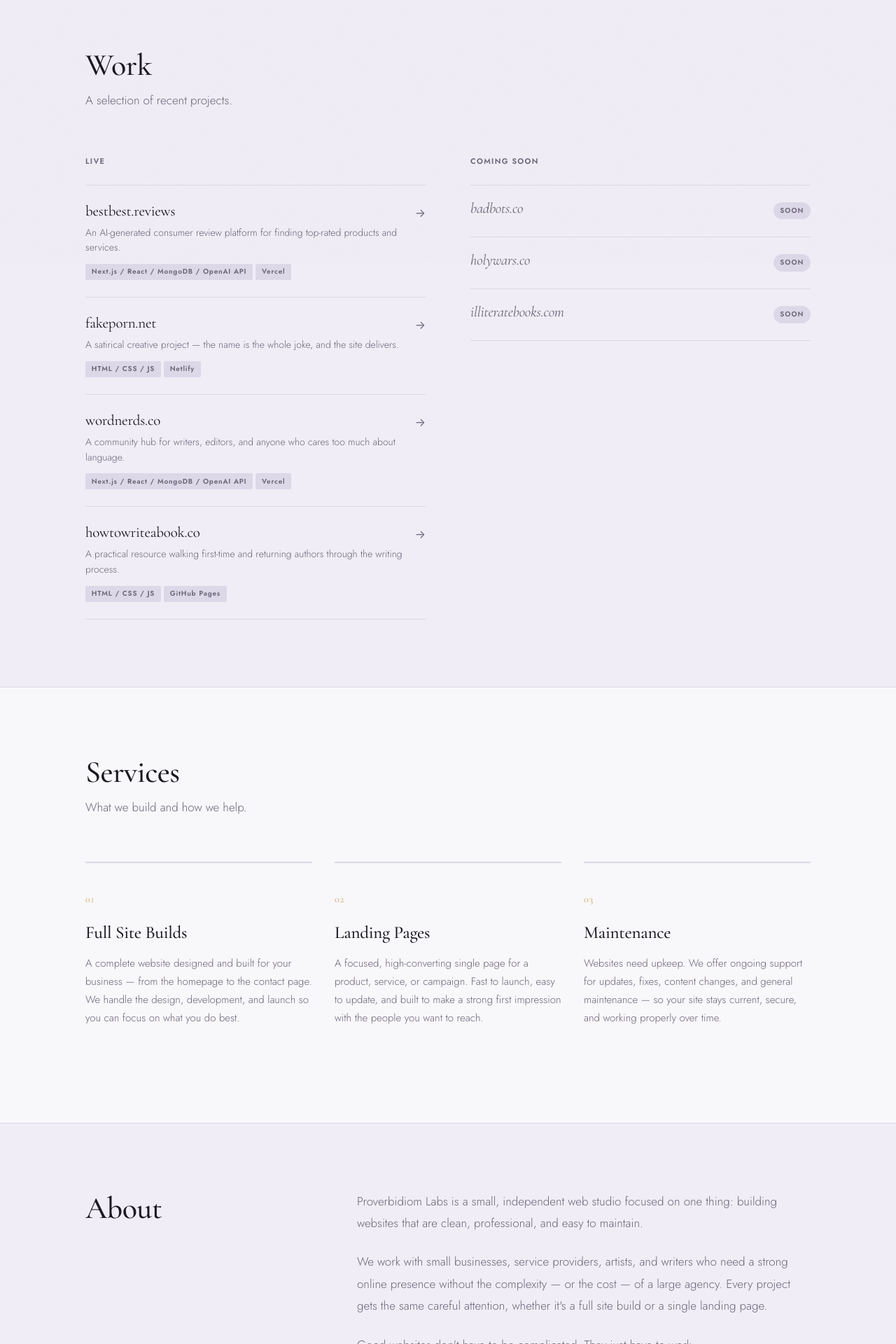
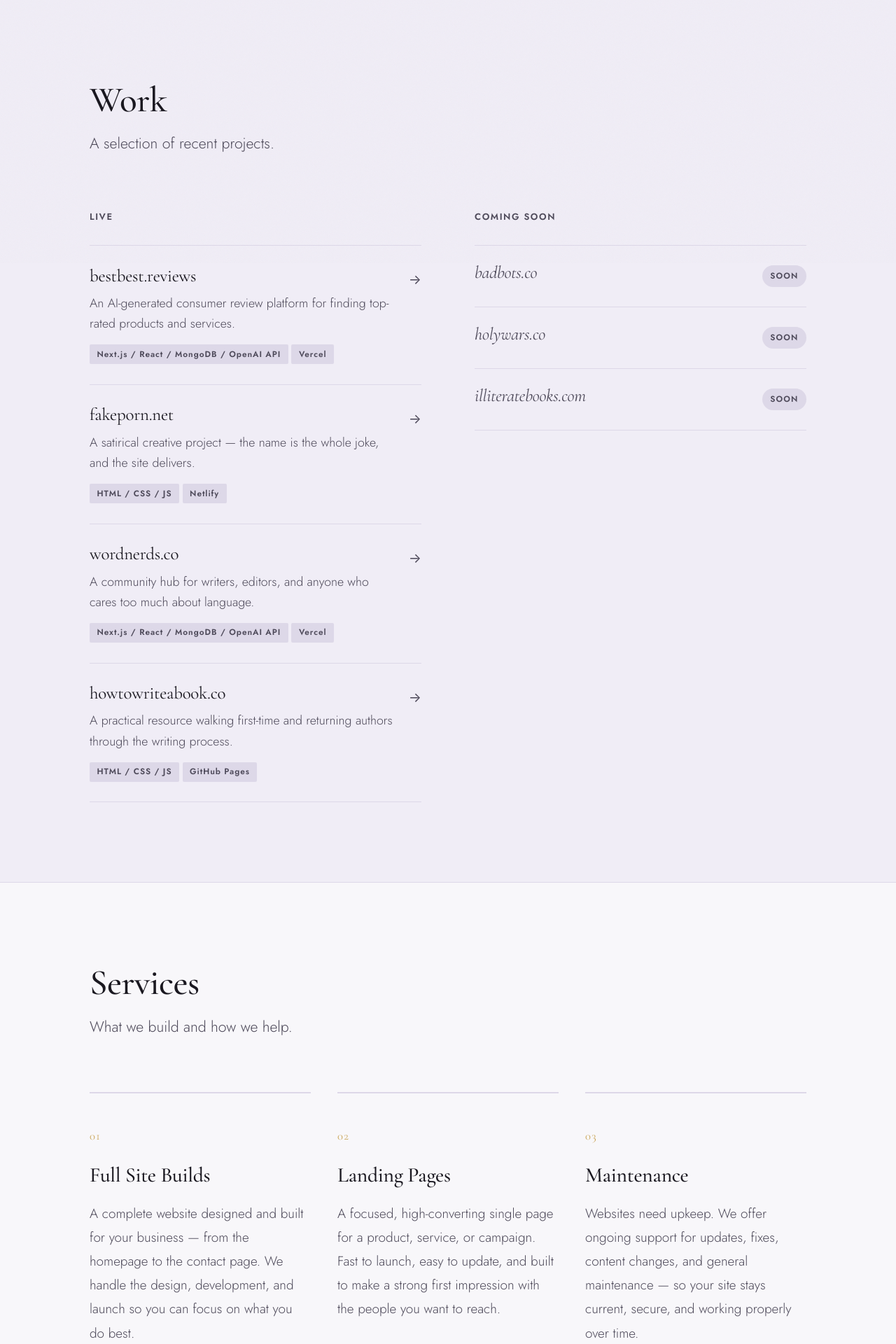
Before and after one commit to ethanryan/proverbidiom, a PHP site: page / in a window 1280 px wide. Shown: the part 424-2344 px from the top of the page at 70% size. Run offline with PHP 8.4, Linux system fonts and the light colour scheme.

Commit message:
adding purple hero gif, better font sizes

```diff
--- a/index.html
+++ b/index.html
@@ -17,6 +17,9 @@
     <link rel="stylesheet" href="styles.css">
 </head>
 <body>
+
+    <!-- Skip navigation — hidden visually, shown on keyboard focus (ADA) -->
+    <a href="#main-content" class="skip-link">Skip to main content</a>
 
     <!-- ============================================================
          HEADER / NAVIGATION
@@ -59,7 +62,7 @@
         </nav>
     </div>
 
-    <main>
+    <main id="main-content">
 
         <!-- ============================================================
              HERO
@@ -69,7 +72,16 @@
              uncomment the <div> and tell me — I'll wire up the CSS.
              ============================================================ -->
         <section id="hero" class="hero">
-            <!-- <div class="hero-gif-bg" aria-hidden="true"></div> -->
+            <!-- Video background — muted/looping/autoplay required for gif-like behavior -->
+            <video
+                class="hero-video-bg"
+                src="media/abstract-purple-landscape-gif.mp4"
+                autoplay
+                loop
+                muted
+                playsinline
+                aria-hidden="true"
+            ></video>
             <div class="container">
                 <div class="hero-content">
 
--- a/script.js
+++ b/script.js
@@ -119,15 +119,16 @@ if ('IntersectionObserver' in window && fadeEls.length > 0) {
 
 
 /* ------------------------------------------------------------
-   6. HERO GIF BACKGROUND — placeholder, ready to activate
-   When you have your gif:
-     1. Drop the file into this project folder
-     2. Uncomment <div class="hero-gif-bg"> in index.html
-     3. Replace 'your-animation.gif' below with your filename
-     4. Adjust the opacity value in styles.css (.hero-gif-bg)
+   6. HERO VIDEO BACKGROUND
+   Respects prefers-reduced-motion — pauses the video if the
+   user has that accessibility setting enabled.
+   EDIT: Adjust opacity in styles.css (.hero-video-bg)
    ------------------------------------------------------------ */
-// const gifBg = document.querySelector('.hero-gif-bg');
-// if (gifBg) gifBg.style.backgroundImage = "url('your-animation.gif')";
+const heroVideo = document.querySelector('.hero-video-bg');
+if (heroVideo && window.matchMedia('(prefers-reduced-motion: reduce)').matches) {
+    heroVideo.pause();
+    heroVideo.style.display = 'none';
+}
 
 
 /* ------------------------------------------------------------
--- a/styles.css
+++ b/styles.css
@@ -20,7 +20,7 @@
     --color-bg:           #F8F7FA;   /* faint lavender-white — main background */
     --color-bg-alt:       #F0EDF6;   /* slightly deeper — alternate sections */
     --color-text:         #1A1820;   /* near-black with a touch of purple */
-    --color-text-muted:   #6B6578;   /* purple-tinted muted text */
+    --color-text-muted:   #4E4A5A;   /* purple-tinted muted text — darkened for WCAG AA contrast */
     --color-accent:       #5B3E9A;   /* deep purple — primary accent */
     --color-accent-hover: #4A3282;   /* darker purple for hover states */
     --color-gold:         #C49A42;   /* warm gold — service numbers, CTAs */
@@ -77,7 +77,7 @@
 }
 
 html {
-    font-size: 16px;
+    font-size: 19px; /* EDIT: Base font size — scales all rem units */
     scroll-behavior: smooth;
     -webkit-text-size-adjust: 100%;
 }
@@ -88,9 +88,49 @@ body {
     font-family: var(--font-body);
     font-weight: 400;
     font-size: 1rem;
-    line-height: 1.65;
+    line-height: 1.75; /* increased for readability */
     -webkit-font-smoothing: antialiased;
     -moz-osx-font-smoothing: grayscale;
+}
+
+/* ── Skip navigation link (ADA) ────────────────────────────
+   Hidden off-screen until focused by keyboard — required for
+   screen readers and keyboard-only users.
+   ------------------------------------------------------------ */
+.skip-link {
+    position: absolute;
+    top: -100%;
+    left: var(--space-4);
+    z-index: 10000;
+    padding: var(--space-3) var(--space-6);
+    background-color: var(--color-accent);
+    color: var(--color-white);
+    font-size: 0.875rem;
+    font-weight: 500;
+    border-radius: 0 0 var(--border-radius) var(--border-radius);
+    text-decoration: none;
+    transition: top 0.15s ease;
+}
+
+.skip-link:focus {
+    top: 0;
+    outline: 2px solid var(--color-white);
+    outline-offset: -4px;
+}
+
+/* ── Focus-visible ring ─────────────────────────────────────
+   Visible keyboard focus indicator for all interactive elements.
+   Uses :focus-visible so mouse users don't see the ring.
+   ------------------------------------------------------------ */
+:focus-visible {
+    outline: 2px solid var(--color-accent);
+    outline-offset: 3px;
+    border-radius: var(--border-radius);
+}
+
+/* Remove default outline since we're providing our own */
+:focus:not(:focus-visible) {
+    outline: none;
 }
 
 /* ── Grain texture overlay ──────────────────────────────────
@@ -171,9 +211,9 @@ textarea {
 }
 
 .section-subtitle {
-    font-size: 1.0625rem;
+    font-size: 1.125rem;
     color: var(--color-text-muted);
-    line-height: 1.6;
+    line-height: 1.65;
     max-width: 480px;
     font-weight: 300;
 }
@@ -532,9 +609,9 @@ textarea {
 
 /* EDIT: Short project description */
 .work-desc {
-    font-size: 0.875rem;
+    font-size: 0.9375rem;
     color: var(--color-text-muted);
-    line-height: 1.55;
+    line-height: 1.65;
     font-weight: 300;
     margin-bottom: var(--space-3);
     transition: color var(--transition);
@@ -643,9 +720,9 @@ textarea {
 }
 
 .service-desc {
-    font-size: 0.9375rem;
+    font-size: 1rem;
     color: var(--color-text-muted);
-    line-height: 1.75;
+    line-height: 1.8;
     font-weight: 300;
 }
 
@@ -673,9 +750,9 @@ textarea {
 }
 
 .about-text {
-    font-size: 1.0625rem;
+    font-size: 1.125rem;
     color: var(--color-text-muted);
-    line-height: 1.85;
+    line-height: 1.9;
     font-weight: 300;
     margin-bottom: var(--space-6);
 }
```
Also changed, not shown: other parts of styles.css (+49 -12 lines), 2 other files.
